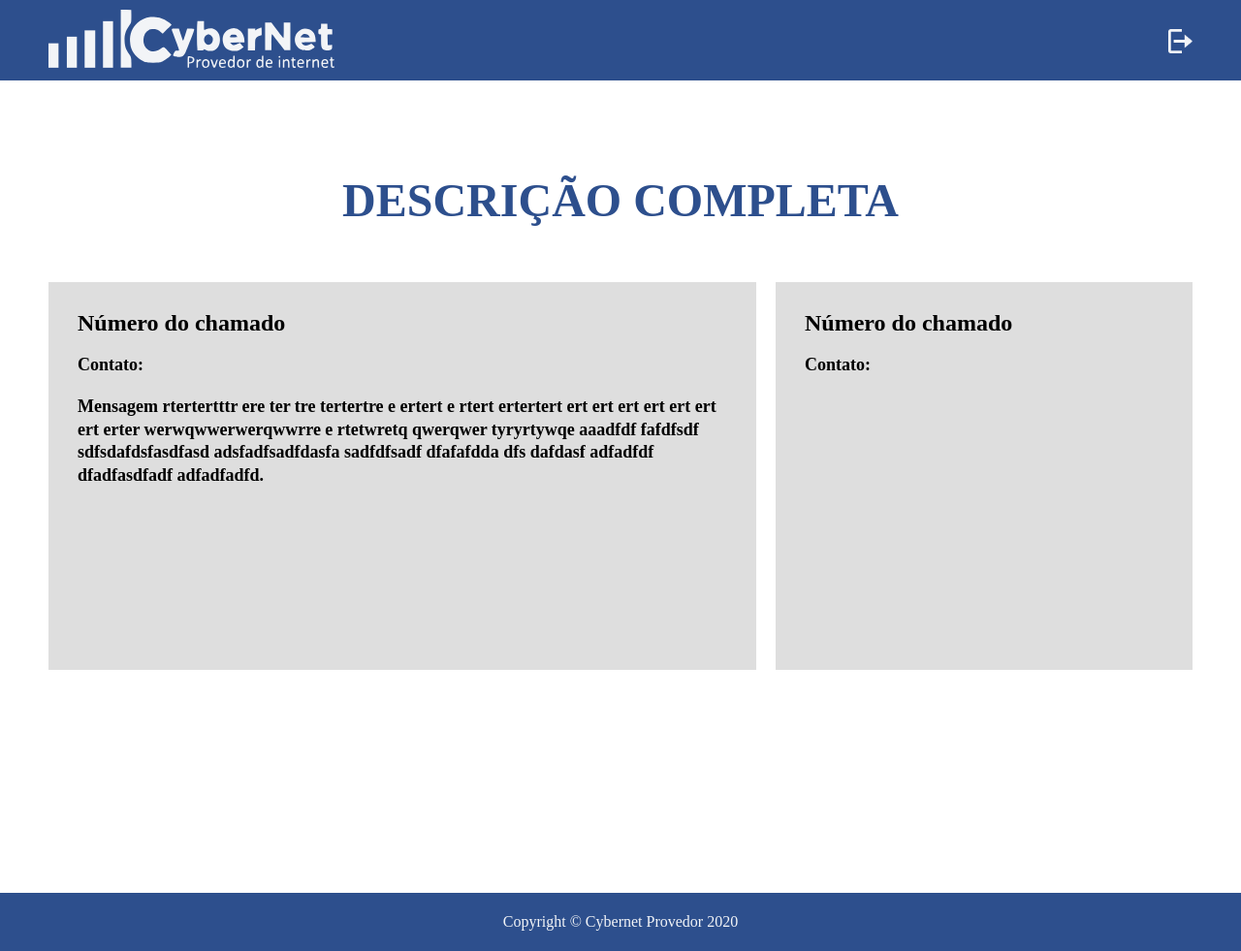
After one commit to monteirocarlos/chamados, a PHP site: page /view/chamado.html in a window 1280 px wide. The commit adds this page. Shown: the whole page at 97% size. Run offline with PHP 8.4, Linux system fonts and the light colour scheme; some web fonts are replaced.

Commit message:
Novo teste de página para informações detalhadas sobre chamados

```diff
--- /dev/null
+++ b/css/_view_chamados.scss
@@ -0,0 +1,30 @@
+.grid-10 {
+    margin-top: 60px;
+    background-color: $cinza-medio;
+    height: 400px;
+}
+
+.grid-6 {
+    margin-top: 60px;
+    background-color: $cinza-medio;
+    height: 400px;
+}
+
+.titulo_chamado {
+    text-align: left;
+    font-family: Venn;
+    font-size: 24px;
+    font-weight: bold;
+    margin-bottom: 30px;
+    h1 {
+        margin-top: 30px;
+        margin-left: 30px;
+    }
+    p {
+        margin-top: 20px;
+        font-size: 18px;
+        margin-left: 30px;
+        margin-right: 30px;
+        line-height: 1.3em;
+    }
+}
--- a/css/style.css
+++ b/css/style.css
@@ -666,4 +666,37 @@ label {
   color: #2D4F8D;
   font-weight: bold;
 }
+
+.grid-10 {
+  margin-top: 60px;
+  background-color: #DEDEDE;
+  height: 400px;
+}
+
+.grid-6 {
+  margin-top: 60px;
+  background-color: #DEDEDE;
+  height: 400px;
+}
+
+.titulo_chamado {
+  text-align: left;
+  font-family: Venn;
+  font-size: 24px;
+  font-weight: bold;
+  margin-bottom: 30px;
+}
+
+.titulo_chamado h1 {
+  margin-top: 30px;
+  margin-left: 30px;
+}
+
+.titulo_chamado p {
+  margin-top: 20px;
+  font-size: 18px;
+  margin-left: 30px;
+  margin-right: 30px;
+  line-height: 1.3em;
+}
 /*# sourceMappingURL=style.css.map */
--- a/css/style.scss
+++ b/css/style.scss
@@ -11,3 +11,4 @@
 @import "help";
 @import "footer";
 @import "login";
+@import "view_chamados";
--- a/view/cadastro.php
+++ b/view/cadastro.php
@@ -64,7 +64,7 @@ $user_check=$_SESSION['usuario'];
 
                     <div class="grid-8 form_ind">
                     <label for="fname">E-mail:</label><br>
-                    <input type="text" name="grava_chamado_email" id="grava_chamado_email" value="<?php echo $dados['email'];?>">
+                    <input type="text" name="grava_chamado_email" id="grava_chamado_email" value="<?php echo $dados['email'];?>" maxlength="50">
                     </div>
 
                     <?php } ?>
--- /dev/null
+++ b/view/chamado.html
@@ -0,0 +1,68 @@
+<!DOCTYPE html>
+<html lang="PT-BR">
+<head>
+    <meta charset="UTF-8">
+    <meta name="viewport" content="width=device-width, initial-scale=1.0">
+    <link rel="stylesheet" href="../css/style.css">
+    <title>Chamado Completo - Cybernet</title>
+</head>
+<body>
+
+    <header>
+        <div class="container">
+            <div class="grid-4">
+               <a href="painel.php"><img class="menu_logo" src="../img/logo.svg" alt=""></a>
+            </div>
+            <div class="grid-12">
+            <div class="sessao">
+            <a href="../controller/logout.php"><img class="menu_logo" src="../img/logout.png" alt=""></a>
+               </div>
+            </div>
+        </div>
+    </header>
+
+        <section>
+            <div class="container ">
+                <div class="titulo">
+                    <h1>Descrição completa</h1>
+                </div>
+                </div>
+        </section>
+
+        <section>
+            <div class="container">
+                <div class="grid-10 titulo_chamado">
+                    <div>
+                    <h1>Número do chamado</h1>
+                    <p>Contato: </p>
+                    </div>
+
+                    <div>
+                        <table>
+                            <p>
+                                Mensagem rtertertttr ere ter tre tertertre e ertert e rtert ertertert ert ert ert ert ert ert ert erter werwqwwerwerqwwrre e rtetwretq qwerqwer tyryrtywqe aaadfdf fafdfsdf sdfsdafdsfasdfasd adsfadfsadfdasfa sadfdfsadf dfafafdda dfs dafdasf adfadfdf dfadfasdfadf adfadfadfd.
+                            </p>
+                        </table>
+                    </div>
+
+                </div>
+
+                <div class="grid-6 titulo_chamado">
+                    <div>
+                    <h1>Número do chamado</h1>
+                        <p>Contato: </p>
+                    </div>
+                </div>
+            </div>
+        </section>
+
+        <section class="footer_form">
+            <div class="container">
+            <div class="grid-16 footer_texto">
+                <h1>Copyright © Cybernet Provedor 2020</h1>
+            </div>
+            </div>
+        </section>
+
+</body>
+</html>
```
Also changed, not shown: 1 other file.
